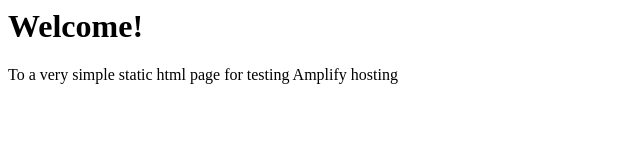
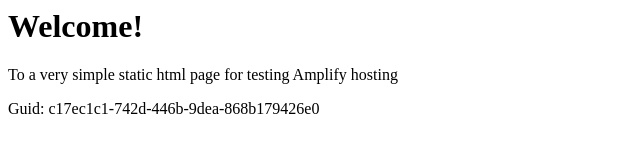
Before and after one commit to aws-aemilia-cdg/Github-PR-Commit-Integration-Test-DoNotTouch-v1-preprod-eu-west-3, a website: page src/index.html in a window 1280 px wide. Shown: the whole page, without its empty margins (0-640 px from the left). Drawn offline with Linux system fonts and the light colour scheme.

Commit message:
commit from integ tests

```diff
--- a/src/index.html
+++ b/src/index.html
@@ -1,3 +1,5 @@
+
+
 <html lang="en">
 
 <head>
@@ -10,6 +12,6 @@
 <body>
     <h1>Welcome!</h1>
     <p>To a very simple static html page for testing Amplify hosting</p>
-</body>
+    <p>Guid: c17ec1c1-742d-446b-9dea-868b179426e0</p></body>
 
 </html>
```
